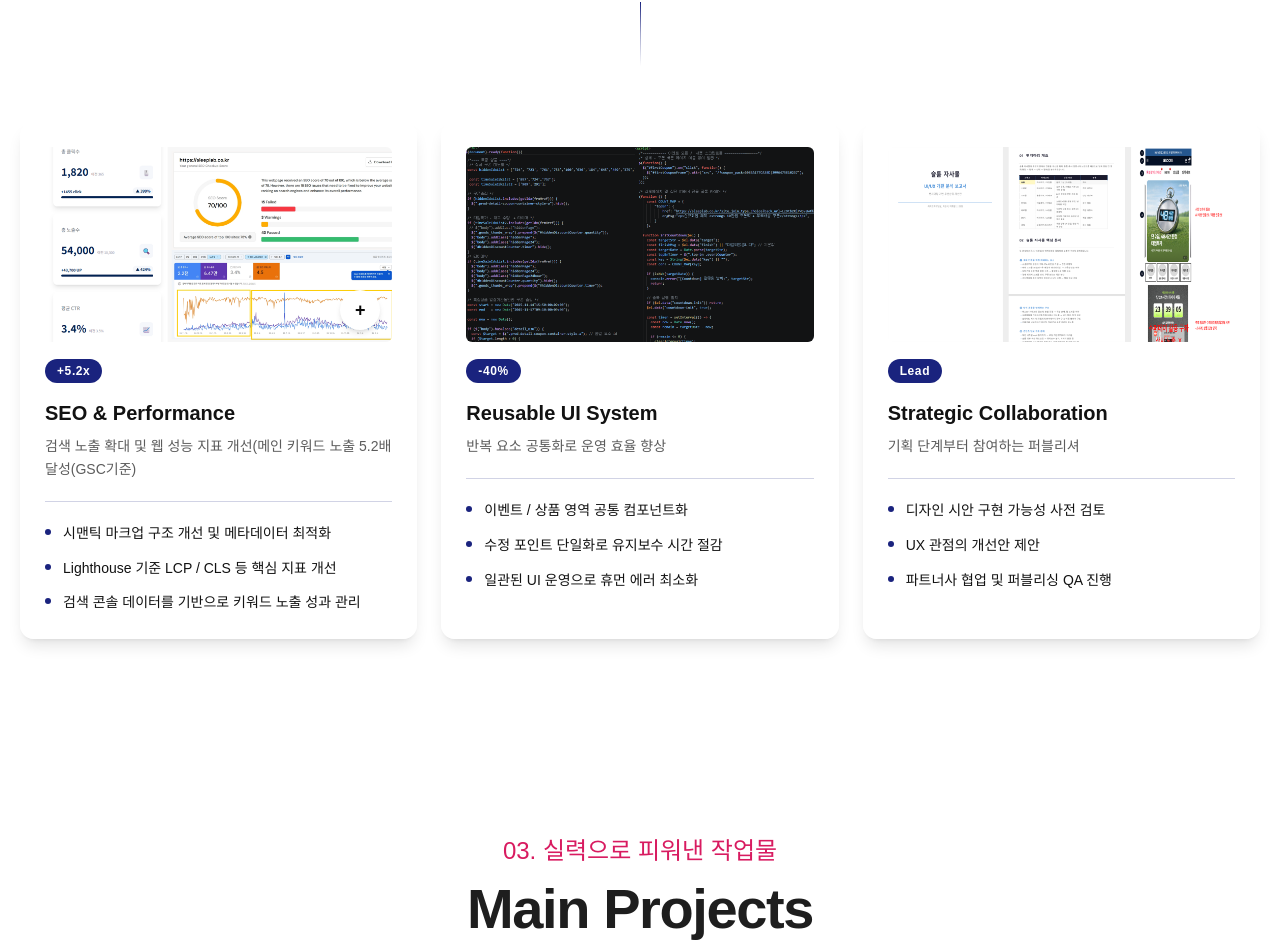
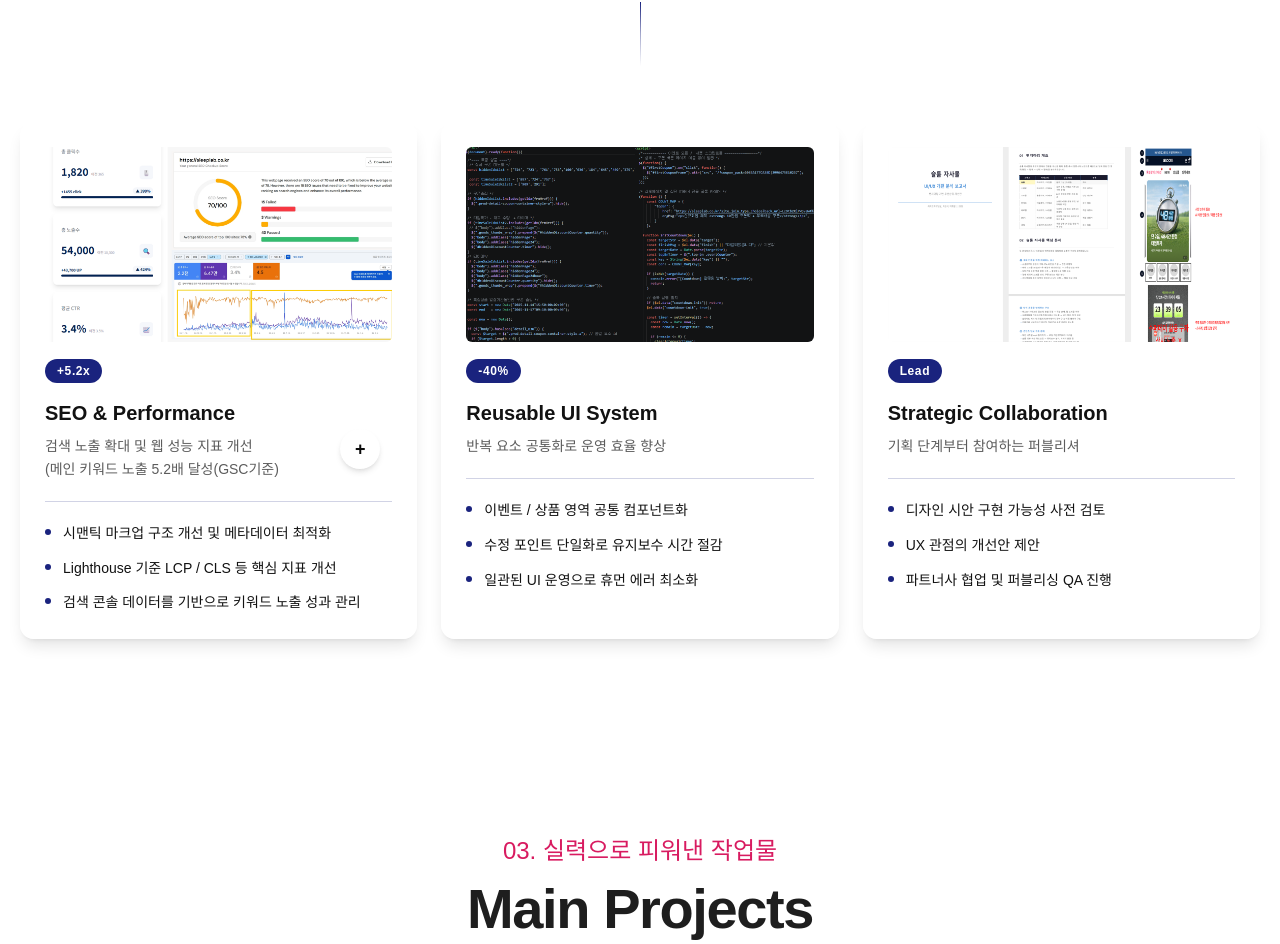
Before and after one commit to hg231049/Dles_Portfolio, a React (Vite) app: page / in a window 1280 px wide. Shown: the part 3213-4157 px from the top of the page. Built offline with nearby package versions, Linux system fonts and the light colour scheme; a web font is replaced by a local one.

Commit message:
콘텐츠 내용 줄바꿈 및 레이아웃 정리

```diff
--- a/src/components/BestWork.jsx
+++ b/src/components/BestWork.jsx
@@ -135,7 +135,7 @@ const BestWork = () => {
                   <h4 className="font-bold mb-2">🚀 주요 성과</h4>
                   <ul className="list-disc ml-5 space-y-1">
                     {selected.results.map((t, i) => (
-                      <li key={i} className="flex gap-1">
+                      <li key={i} className="flex flex-wrap gap-1 lg:flex-row">
                         {t.title && (
                           <strong className="">
                             {t.title}
@@ -143,7 +143,7 @@ const BestWork = () => {
                         )}
                         :
                         {t.text && (
-                          <p className="">
+                          <p className="whitespace-pre-line">
                             {t.text}
                           </p>
                         )}
--- a/src/components/Competencies.jsx
+++ b/src/components/Competencies.jsx
@@ -10,13 +10,8 @@ export const Competencies = () => {
           key={item.id}
           className="rounded-md md:rounded-xl bg-white/45 backdrop-blur-md border border-white/40 p-6 shadow-lg transition-all duration-300 hover:-translate-y-1 hover:shadow-2xl"
         >
-          <div className="relative thumbs mb-4 overflow-hidden rounded-sm md:rounded-sm">
+          <div className="thumbs mb-4 overflow-hidden rounded-sm md:rounded-sm">
             <img src={item.thumbs} alt={item.title} />
-            {item.link && (
-              <div className="view-btn absolute bottom-3 right-3 flex justify-center items-center w-10 h-10 text-lg font-bold rounded-4xl bg-white shadow-md cursor-pointer">
-                <Link to={item.link}>+</Link>
-              </div>
-            )}
           </div>
           {/* badge */}
             <div className="mb-4">
@@ -24,13 +19,20 @@ export const Competencies = () => {
                 {item.badge}
               </span>
             </div>
-
+          <div className="relative">
             {/* title */}
             <h3 className="text-xl font-black text-text-color">{item.title}</h3>
 
-          <p className="mt-2 text-sm text-subText-color leading-relaxed ">
+            <p className="mt-2 text-sm text-subText-color leading-relaxed whitespace-pre-line">
               {item.subtitle}
             </p>
+            {item.link && (
+                <div className="view-btn absolute bottom-3 right-3 flex justify-center items-center w-10 h-10 text-lg font-bold rounded-4xl bg-white shadow-md cursor-pointer">
+                  <Link to={item.link}>+</Link>
+                </div>
+              )}
+          </div>
+
 
           {/* line */}
           <div className="my-5 h-px w-full bg-day-color/20"></div>
--- a/src/data/bestWork.js
+++ b/src/data/bestWork.js
@@ -34,7 +34,7 @@ export const bestWork = [
          {
             title: "SEO 구조 개선",
             text:
-                "div 기반 구조를 semantic 태그(header, section, article)로 재구성하고 이미지 lazy loading 및 alt 최적화를 적용하여 Lighthouse SEO 점수와 검색 노출을 개선"
+                "div 기반 구조를 semantic 태그(header, section, article)로 재구성하고 \n이미지 lazy loading 및 alt 최적화를 적용하여 Lighthouse SEO 점수와 검색 노출을 개선"
         },
         {
             title: "반응형 구조 개선",
@@ -130,7 +130,7 @@ export const bestWork = [
     results: [
         {
             title: "UI/UX 개선",
-            text: "정적인 상품 리스트 구조에서 사용자가 정보를 빠르게 스캔할 수 있도록 hover 및 scroll 기반 인터랙션을 적용하여 탐색 경험 개선"
+            text: "정적인 상품 리스트 구조에서 사용자가 정보를 빠르게 스캔할 수 있도록 \nhover 및 scroll 기반 인터랙션을 적용하여 탐색 경험 개선"
         },
         {
             title: "협업 구조",
--- a/src/data/competencies.js
+++ b/src/data/competencies.js
@@ -5,7 +5,7 @@ export const competencies = [
     badge: "+5.2x",
     title: "SEO & Performance",
     subtitle:
-      "검색 노출 확대 및 웹 성능 지표 개선(메인 키워드 노출 5.2배 달성(GSC기준)",
+      "검색 노출 확대 및 웹 성능 지표 개선 \n (메인 키워드 노출 5.2배 달성(GSC기준)",
     thumbs: dashboardThumb,
     link:"./Dashboard",
     points: [
```
Lines whose indentation alone changed are shown as unchanged.
